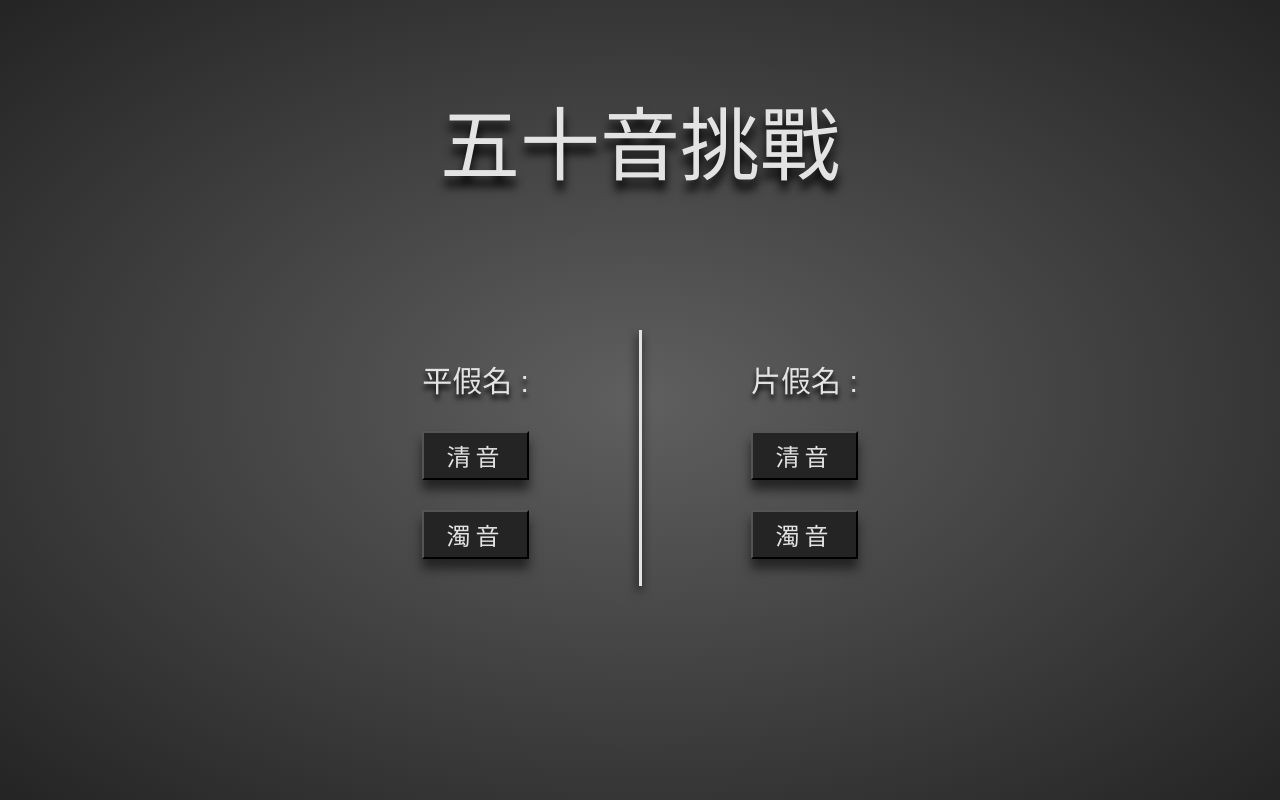
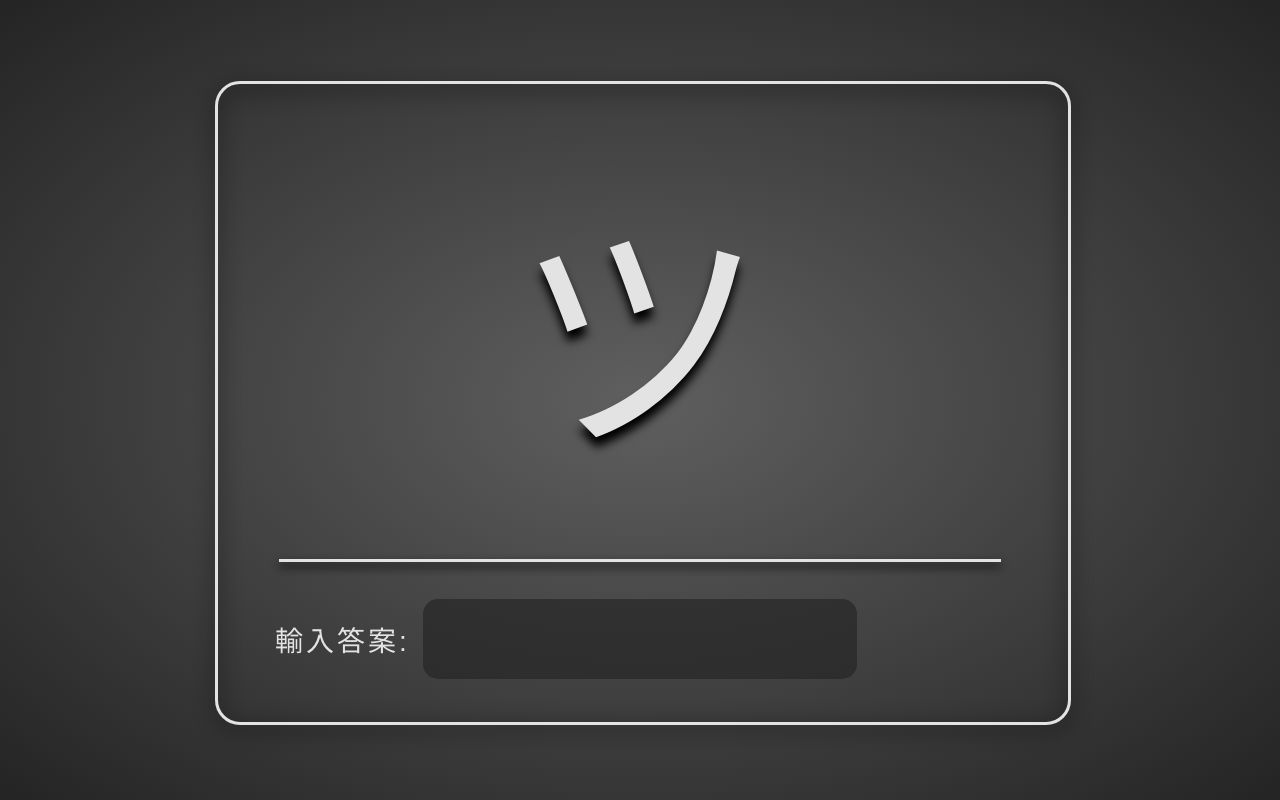
Before and after one commit to Lucien-MHL/LearnJP3, a React (Vite) app: page / in a window 1280 px wide. Built offline with nearby package versions, Linux system fonts and the light colour scheme; a web font is replaced by a local one.

Commit message:
feat: destop view game page UI

```diff
--- a/src/App.tsx
+++ b/src/App.tsx
@@ -1,7 +1,8 @@
-import HomePage from './components/HomePage'
+// import HomePage from './components/HomePage'
+import GamePage from './components/GamePage'
 
 function App() {
-  return <HomePage />
+  return <GamePage />
 }
 
 export default App
--- a/src/assets/i18n/zh_tw.json
+++ b/src/assets/i18n/zh_tw.json
@@ -3,5 +3,6 @@
   "hiragana": "平假名",
   "katakana": "片假名",
   "seion": "清音",
-  "dakuon": "濁音"
+  "dakuon": "濁音",
+  "insert-answer": "輸入答案:"
 }
--- a/src/components/GamePage/index.tsx
+++ b/src/components/GamePage/index.tsx
@@ -0,0 +1,16 @@
+import { S } from './styles'
+import Answer from '../../elements/Answer'
+// import { useTranslation } from 'react-i18next'
+
+export default function GamePage() {
+  return (
+    <S.Container>
+      <S.GameSection>
+        <S.Subject>ツ</S.Subject>
+        <S.Answer>
+          <Answer />
+        </S.Answer>
+      </S.GameSection>
+    </S.Container>
+  )
+}
--- a/src/components/GamePage/styles.ts
+++ b/src/components/GamePage/styles.ts
@@ -0,0 +1,60 @@
+import styled from 'styled-components'
+
+export const S = {
+  Container: styled.div`
+    width: 100%;
+    height: 100%;
+    display: flex;
+    background: ${({ theme }) =>
+      `radial-gradient(${theme.gray},${theme.mine_shaft})`};
+  `,
+  GameSection: styled.section`
+    aspect-ratio: 4/3;
+    width: 850px;
+    margin: auto;
+    position: relative;
+
+    &::before {
+      content: '';
+      width: 85%;
+      height: 3px;
+      background-color: ${({ theme }) => theme.mercury};
+      box-shadow: 0 5px 10px ${({ theme }) => theme.black};
+      position: absolute;
+      top: 75%;
+      left: 0;
+      right: 0;
+      margin: auto;
+    }
+
+    &::after {
+      content: '';
+      position: absolute;
+      top: 0;
+      left: 0;
+      width: 100%;
+      height: 100%;
+      border: 3px solid ${({ theme }) => theme.mercury};
+      border-radius: 25px;
+      filter: drop-shadow(0 5px 10px ${({ theme }) => theme.black});
+    }
+  `,
+  Subject: styled.p`
+    user-select: none;
+    width: 100%;
+    height: 75%;
+    color: ${({ theme }) => theme.mercury};
+    font-size: 250px;
+    display: flex;
+    align-items: center;
+    justify-content: center;
+    text-shadow: 0 10px 10px ${({ theme }) => theme.black};
+  `,
+  Answer: styled.main`
+    width: 85%;
+    height: 25%;
+    z-index: 99;
+    margin: auto;
+    display: flex;
+  `,
+}
--- /dev/null
+++ b/src/elements/Answer/index.tsx
@@ -0,0 +1,19 @@
+import { useState, ChangeEvent } from 'react'
+import { useTranslation } from 'react-i18next'
+import { S } from './styles'
+
+export default function Answer() {
+  const { t } = useTranslation()
+  const [value, setValue] = useState<string>('')
+  const onChange = (e: ChangeEvent<HTMLInputElement>): void => {
+    const str: string = e.target.value
+    setValue(str.replace(/[^a-z]/g, '')) // 輸入值只允許英文小寫
+  }
+
+  return (
+    <S.Form>
+      <S.Text>{t('insert-answer')}</S.Text>
+      <S.Input type='text' value={value} onChange={onChange} maxLength={3} />
+    </S.Form>
+  )
+}
--- /dev/null
+++ b/src/elements/Answer/styles.ts
@@ -0,0 +1,38 @@
+import styled from 'styled-components'
+
+export const S = {
+  Form: styled.form`
+    width: 60%;
+    height: 50%;
+    margin: auto;
+    display: flex;
+    align-items: center;
+    position: relative;
+  `,
+  Text: styled.p`
+    position: absolute;
+    color: ${({ theme }) => theme.mercury};
+    letter-spacing: 3px;
+    font-size: 28px;
+    left: 0;
+    translate: -110%;
+  `,
+  Input: styled.input`
+    display: inline-block;
+    width: 100%;
+    height: 100%;
+    color: ${({ theme }) => theme.mercury};
+    text-align: center;
+    font-size: 50px;
+    letter-spacing: 5px;
+    background: ${({ theme }) => `${theme.mine_shaft}AA`};
+    border-radius: 15px;
+    border: none;
+    font-family: BIZUDPMincho, sans-serif;
+
+    &:focus {
+      outline: none;
+      caret-shape: block;
+    }
+  `,
+}
```
